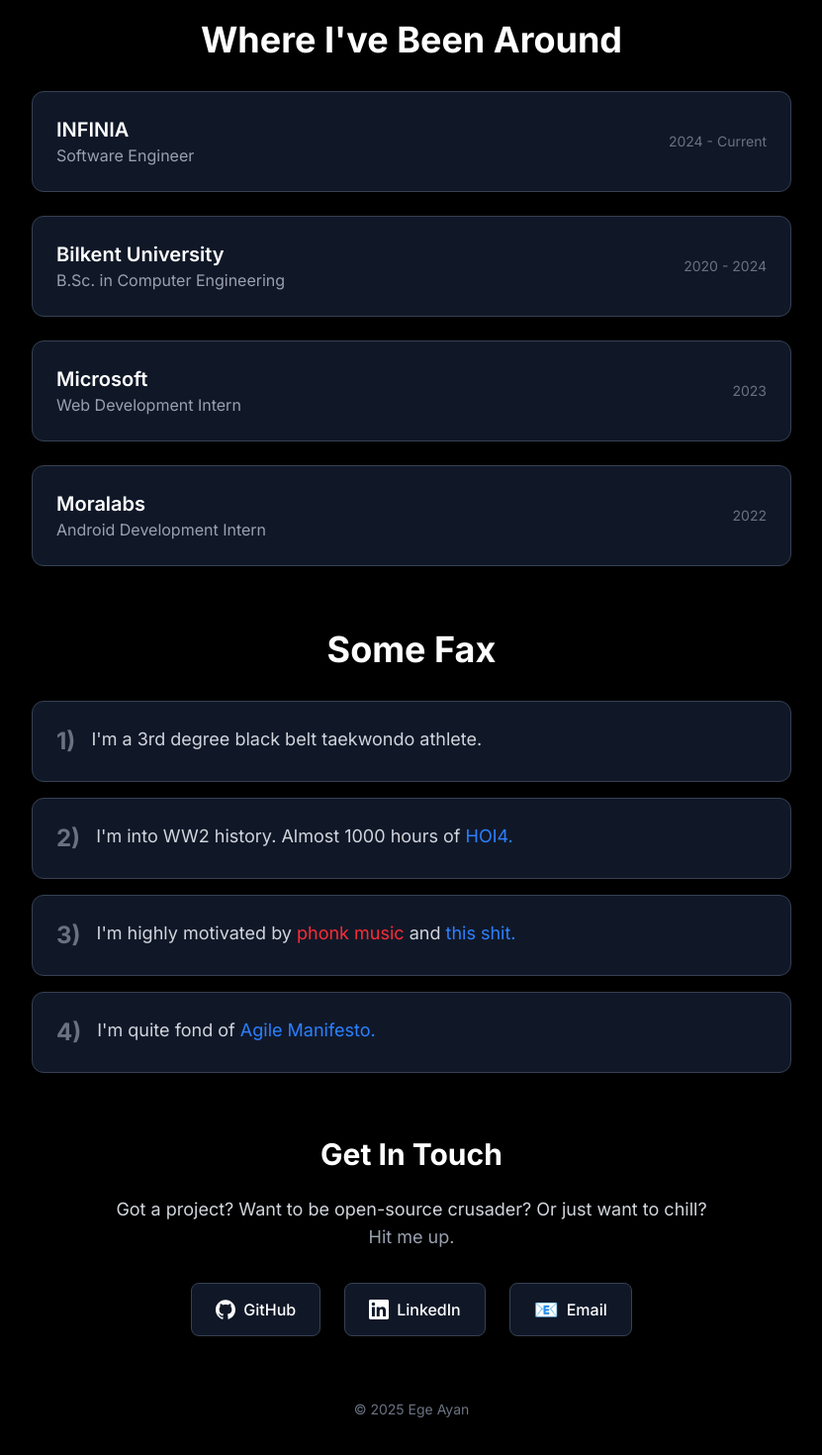
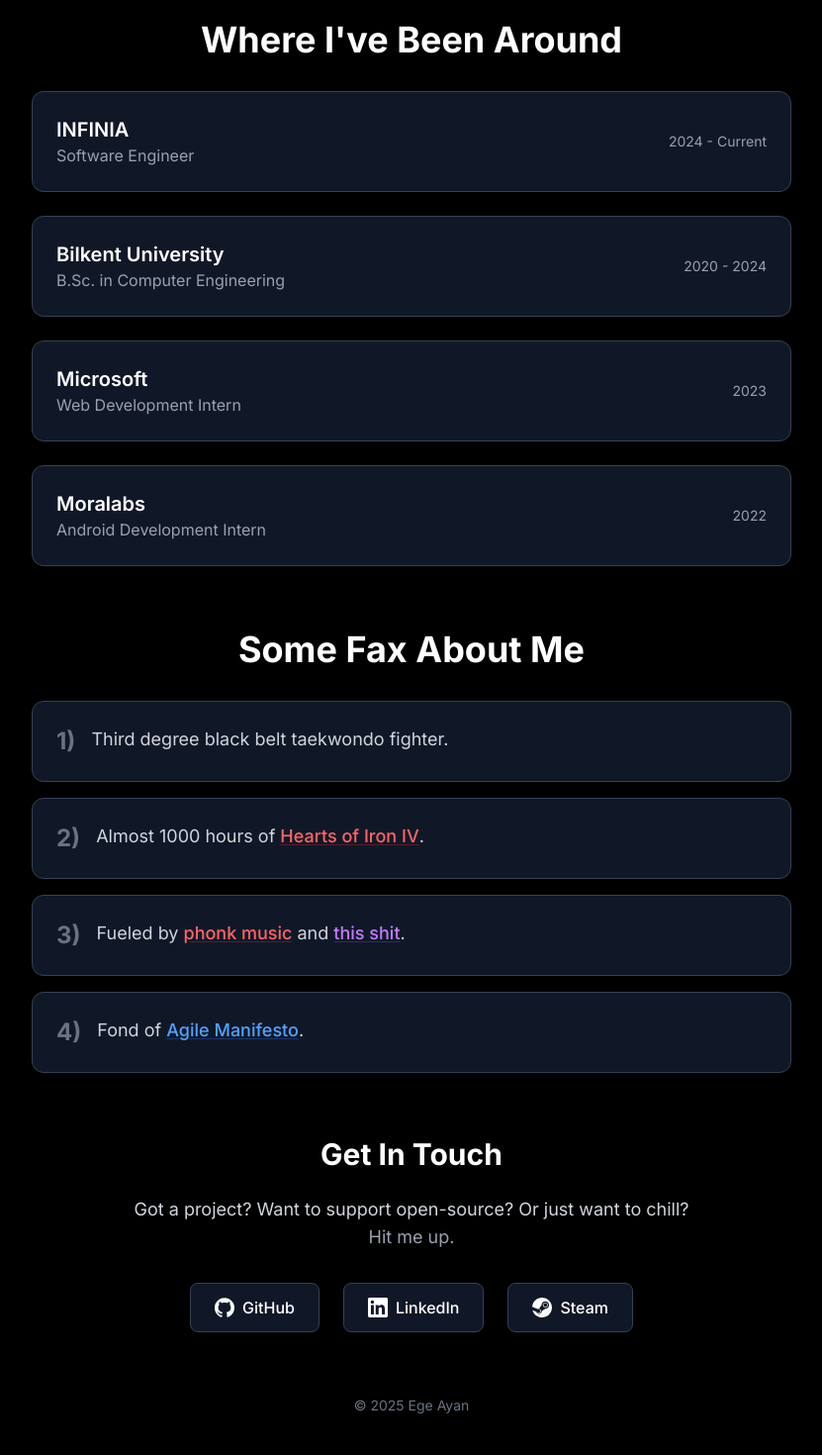
Before and after one commit to ege-ayan/personal-website, a Next.js app: page / in a window 1280 px wide. Shown: the part 1218-2688 px from the top of the page at 99% size, without its empty margins (224-1055 px from the left). Built offline with nearby package versions, Linux system fonts and the light colour scheme.

Commit message:
security headers update

```diff
--- a/app/page.tsx
+++ b/app/page.tsx
@@ -1,5 +1,6 @@
 import Image from "next/image";
 import Link from "next/link";
+import { FaExternalLinkAlt } from "react-icons/fa";
 import {
   SiReact,
   SiNextdotjs,
@@ -18,6 +19,7 @@
   SiLinkedin,
   SiPython,
   SiDocker,
+  SiSteam,
 } from "react-icons/si";
 
 const techStack = [
@@ -136,7 +138,7 @@
             Ege Ayan
           </h1>
           <h2 className="text-xl md:text-2xl text-gray-400 font-medium mb-6">
-            Software Engineer && Full Stack Developer
+            Software Engineer | Full Stack Developer
           </h2>
         </header>
 
@@ -162,17 +164,18 @@
           Stuff I Work With:
         </h2>
         <p className="text-gray-400 text-center mb-8 text-lg leading-relaxed">
-          <span className="italic">
+          <span className="italic line-through">
             Never focus on the tool, focus on the solution...
-          </span>{" "}
-          Also{" "}
+          </span>
+          {"  "}
           <Link
             href="https://justfuckingusereact.com/"
             target="_blank"
             rel="noopener noreferrer"
-            className="text-purple-500 hover:text-purple-400 transition-all duration-300 inline-block font-semibold"
+            className="text-[#61DBFB] inline-flex items-center font-bold"
           >
-            just fucking use React!
+            Just fucking use React!
+            <FaExternalLinkAlt className="text-[#61DBFB] ml-1 text-sm" />
           </Link>
         </p>
         <div className="grid grid-cols-2 sm:grid-cols-3 md:grid-cols-4 lg:grid-cols-5 gap-4">
@@ -213,7 +216,7 @@
                 <h3 className="text-xl font-semibold text-white">INFINIA</h3>
                 <p className="text-gray-400">Software Engineer</p>
               </div>
-              <span className="text-gray-500 text-sm mt-2 md:mt-0">
+              <span className="text-gray-400 text-sm mt-2 md:mt-0">
                 2024 - Current
               </span>
             </div>
@@ -227,7 +230,7 @@
                 </h3>
                 <p className="text-gray-400">B.Sc. in Computer Engineering</p>
               </div>
-              <span className="text-gray-500 text-sm mt-2 md:mt-0">
+              <span className="text-gray-400 text-sm mt-2 md:mt-0">
                 2020 - 2024
               </span>
             </div>
@@ -239,7 +242,7 @@
                 <h3 className="text-xl font-semibold text-white">Microsoft</h3>
                 <p className="text-gray-400">Web Development Intern</p>
               </div>
-              <span className="text-gray-500 text-sm mt-2 md:mt-0">2023</span>
+              <span className="text-gray-400 text-sm mt-2 md:mt-0">2023</span>
             </div>
           </div>
 
@@ -249,7 +252,7 @@
                 <h3 className="text-xl font-semibold text-white">Moralabs</h3>
                 <p className="text-gray-400">Android Development Intern</p>
               </div>
-              <span className="text-gray-500 text-sm mt-2 md:mt-0">2022</span>
+              <span className="text-gray-400 text-sm mt-2 md:mt-0">2022</span>
             </div>
           </div>
         </div>
@@ -258,7 +261,7 @@
       {/* Fun Facts Section */}
       <section className="mb-16">
         <h2 className="text-3xl md:text-4xl font-bold text-center mb-8 text-white">
-          Some Fax
+          Some Fax About Me
         </h2>
 
         <div className="max-w-3xl mx-auto space-y-4">
@@ -266,7 +269,7 @@
             <div className="flex items-start space-x-4">
               <span className="text-2xl font-bold text-gray-500">1)</span>
               <p className="text-lg text-gray-300 hover:text-white transition-colors duration-300">
-                I&apos;m a 3rd degree black belt taekwondo athlete.
+                Third degree black belt taekwondo fighter.
               </p>
             </div>
           </div>
@@ -274,16 +277,17 @@
           <div className="bg-gray-900 rounded-xl p-6 border border-gray-700 hover:border-gray-500 transition-colors duration-300">
             <div className="flex items-start space-x-4">
               <span className="text-2xl font-bold text-gray-500">2)</span>
-              <p className="text-lg text-gray-300 hover:text-white transition-colors duration-300">
-                I&apos;m into WW2 history. Almost 1000 hours of{" "}
+              <p className="text-lg text-gray-300">
+                Almost 1000 hours of{" "}
                 <Link
                   href="https://steamcommunity.com/profiles/76561198308942523"
                   target="_blank"
                   rel="noopener noreferrer"
-                  className="text-blue-500 hover:text-blue-400 transition-colors duration-300"
+                  className="text-red-400 underline decoration-red-500/30 underline-offset-2 hover:text-red-300 hover:decoration-red-400 transition-all duration-300 font-medium"
                 >
-                  HOI4.
+                  Hearts of Iron IV
                 </Link>
+                .
               </p>
             </div>
           </div>
@@ -291,25 +295,26 @@
           <div className="bg-gray-900 rounded-xl p-6 border border-gray-700 hover:border-gray-500 transition-colors duration-300">
             <div className="flex items-start space-x-4">
               <span className="text-2xl font-bold text-gray-500">3)</span>
-              <p className="text-lg text-gray-300 hover:text-white transition-colors duration-300">
-                I&apos;m highly motivated by{" "}
+              <p className="text-lg text-gray-300">
+                Fueled by{" "}
                 <Link
-                  href="https://www.youtube.com/watch?v=tKvEnZSoqas"
+                  href="https://youtu.be/tKvEnZSoqas?feature=shared&t=60"
                   target="_blank"
                   rel="noopener noreferrer"
-                  className="text-red-500 hover:text-red-400 transition-colors duration-300"
+                  className="text-red-400 underline decoration-red-500/30 underline-offset-2 hover:text-red-300 hover:decoration-red-400 transition-all duration-300 font-medium"
                 >
                   phonk music
                 </Link>{" "}
                 and{" "}
                 <Link
-                  href="https://www.nescafe.com/tr/sites/default/files/2025-01/blackroast-bump%20960.png"
+                  href="https://www.homegrounds.co/wp-content/uploads/2022/04/CI_Dead-Eye-Dripped-eye-01.jpeg"
                   target="_blank"
                   rel="noopener noreferrer"
-                  className="text-blue-500 hover:text-blue-400 transition-colors duration-300"
+                  className="text-purple-400 underline decoration-purple-500/30 underline-offset-2 hover:text-purple-300 hover:decoration-purple-400 transition-all duration-300 font-medium"
                 >
-                  this shit.
+                  this shit
                 </Link>
+                .
               </p>
             </div>
           </div>
@@ -317,16 +322,17 @@
           <div className="bg-gray-900 rounded-xl p-6 border border-gray-700 hover:border-gray-500 transition-colors duration-300">
             <div className="flex items-start space-x-4">
               <span className="text-2xl font-bold text-gray-500">4)</span>
-              <p className="text-lg text-gray-300 hover:text-white transition-colors duration-300">
-                I&apos;m quite fond of{" "}
+              <p className="text-lg text-gray-300">
+                Fond of{" "}
                 <Link
                   href="https://agilemanifesto.org/"
                   target="_blank"
                   rel="noopener noreferrer"
-                  className="text-blue-500 hover:text-blue-400 transition-colors duration-300"
+                  className="text-blue-400 underline decoration-blue-500/30 underline-offset-2 hover:text-blue-300 hover:decoration-blue-400 transition-all duration-300 font-medium"
                 >
-                  Agile Manifesto.
+                  Agile Manifesto
                 </Link>
+                .
               </p>
             </div>
           </div>
@@ -339,14 +345,14 @@
           Get In Touch
         </h2>
         <p className="text-gray-300 mb-8 text-lg">
-          Got a project? Want to be open-source crusader? Or just want to chill?
+          Got a project? Want to support open-source? Or just want to chill?
           <br />
           <span className="text-gray-400">Hit me up.</span>
           <br />
         </p>
 
         <div className="flex flex-col sm:flex-row justify-center space-y-4 sm:space-y-0 sm:space-x-6">
-          <a
+          <Link
             href="https://github.com/ege-ayan"
             target="_blank"
             rel="noopener noreferrer"
@@ -354,9 +360,9 @@
           >
             <SiGithub className="text-xl" />
             <span className="font-medium">GitHub</span>
-          </a>
+          </Link>
 
-          <a
+          <Link
             href="https://linkedin.com/in/ege-ayan"
             target="_blank"
             rel="noopener noreferrer"
@@ -364,15 +370,17 @@
           >
             <SiLinkedin className="text-xl" />
             <span className="font-medium">LinkedIn</span>
-          </a>
+          </Link>
 
-          <a
-            href="mailto:ayanege2001@gmail.com"
+          <Link
+            href="https://steamcommunity.com/profiles/76561198308942523"
+            target="_blank"
+            rel="noopener noreferrer"
             className="group flex items-center justify-center space-x-2 bg-gray-900 hover:bg-gray-800 px-6 py-3 rounded-lg transition-all duration-300 border border-gray-700 hover:border-gray-500"
           >
-            <span className="text-xl">📧</span>
-            <span className="font-medium">Email</span>
-          </a>
+            <SiSteam className="text-xl" />
+            <span className="font-medium">Steam</span>
+          </Link>
         </div>
       </section>
 
--- a/next.config.ts
+++ b/next.config.ts
@@ -2,8 +2,6 @@
 
 const nextConfig: NextConfig = {
   async headers() {
-    const isDevelopment = process.env.NODE_ENV === "development";
-
     return [
       {
         source: "/(.*)",
@@ -13,8 +11,12 @@
             value: "max-age=31536000; includeSubDomains; preload",
           },
           {
+            key: "X-XSS-Protection",
+            value: "1; mode=block",
+          },
+          {
             key: "X-Frame-Options",
-            value: "DENY",
+            value: "SAMEORIGIN",
           },
           {
             key: "X-Content-Type-Options",
@@ -22,31 +24,16 @@
           },
           {
             key: "Referrer-Policy",
-            value: "strict-origin-when-cross-origin",
+            value: "no-referrer-when-downgrade",
           },
           {
             key: "Permissions-Policy",
             value:
-              "camera=(), microphone=(), geolocation=(), interest-cohort=()",
+              "geolocation=(),midi=(),sync-xhr=(),microphone=(),camera=(),magnetometer=(),gyroscope=(),fullscreen=(self),payment=()",
           },
           {
             key: "Content-Security-Policy",
-            value: [
-              "default-src 'self'",
-              isDevelopment
-                ? "script-src 'self' 'unsafe-eval' 'unsafe-inline'"
-                : "script-src 'self' 'unsafe-inline'",
-              "style-src 'self' 'unsafe-inline' fonts.googleapis.com",
-              "font-src 'self' fonts.gstatic.com",
-              "img-src 'self' data: blob:",
-              "connect-src 'self'" + (isDevelopment ? " ws://localhost:*" : ""),
-              "frame-ancestors 'none'",
-              "base-uri 'self'",
-              "form-action 'self'",
-              "object-src 'none'",
-              "media-src 'self'",
-              "worker-src 'self'",
-            ].join("; "),
+            value: "upgrade-insecure-requests",
           },
         ],
       },
```
